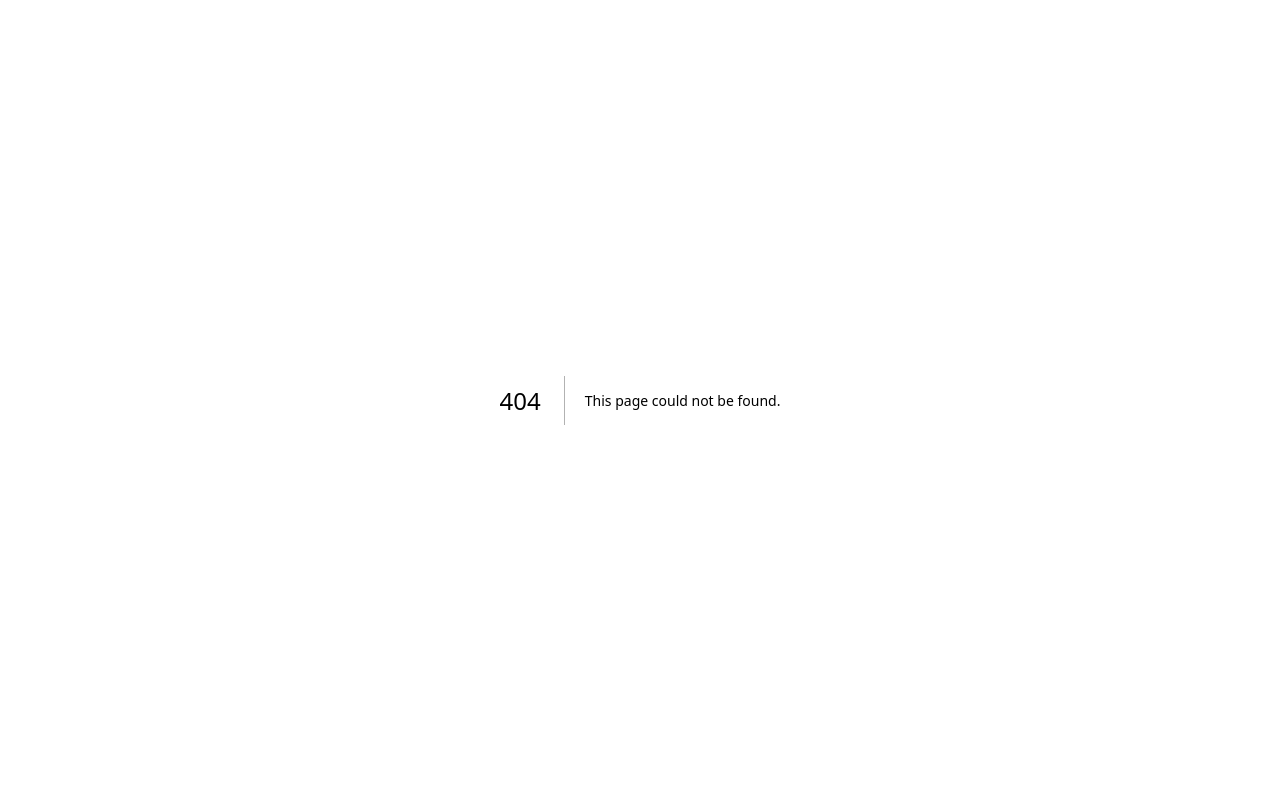
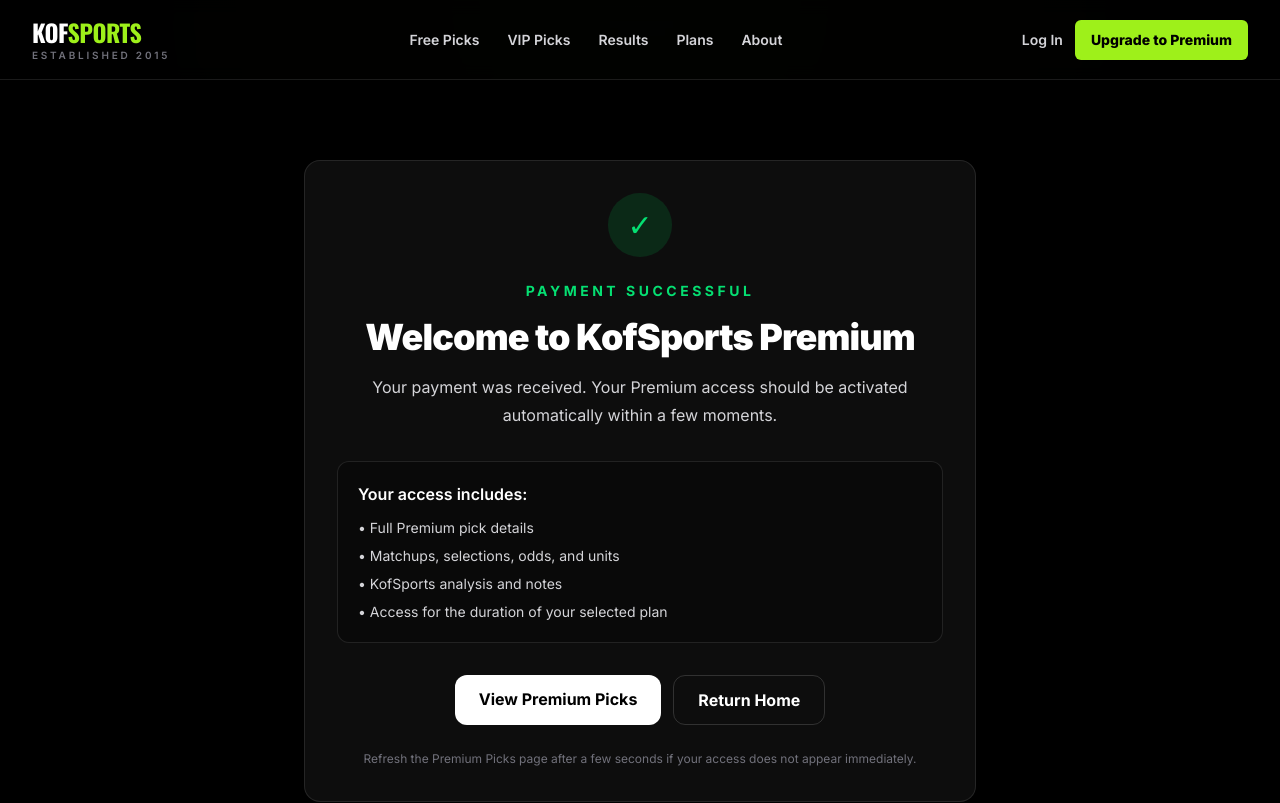
Before and after one commit to kingofsportscollectibles-sys/kofsports, a Next.js app: page /checkout/success in a window 1280 px wide. Before the commit this address had no page. Shown: the top 803 px of the page. Built offline with nearby package versions, Linux system fonts and the light colour scheme.

Commit message:
Add Stripe checkout success page

```diff
--- /dev/null
+++ b/app/(site)/checkout/success/page.tsx
@@ -0,0 +1,60 @@
+import Link from "next/link";
+
+export default function CheckoutSuccessPage() {
+  return (
+    <main className="min-h-screen bg-black px-6 py-20 text-white">
+      <div className="mx-auto max-w-2xl">
+        <div className="rounded-2xl border border-white/10 bg-white/5 p-8 text-center shadow-2xl">
+          <div className="mx-auto flex h-16 w-16 items-center justify-center rounded-full bg-green-500/15 text-3xl text-green-400">
+            ✓
+          </div>
+
+          <p className="mt-6 text-sm font-bold uppercase tracking-[0.25em] text-green-400">
+            Payment Successful
+          </p>
+
+          <h1 className="mt-4 text-4xl font-black tracking-tight">
+            Welcome to KofSports Premium
+          </h1>
+
+          <p className="mx-auto mt-4 max-w-xl text-base leading-7 text-zinc-300">
+            Your payment was received. Your Premium access should be activated
+            automatically within a few moments.
+          </p>
+
+          <div className="mt-8 rounded-xl border border-white/10 bg-black/30 p-5 text-left">
+            <p className="font-semibold text-white">Your access includes:</p>
+
+            <ul className="mt-3 space-y-2 text-sm text-zinc-300">
+              <li>• Full Premium pick details</li>
+              <li>• Matchups, selections, odds, and units</li>
+              <li>• KofSports analysis and notes</li>
+              <li>• Access for the duration of your selected plan</li>
+            </ul>
+          </div>
+
+          <div className="mt-8 flex flex-col gap-3 sm:flex-row sm:justify-center">
+            <Link
+              href="/premium-picks"
+              className="rounded-xl bg-white px-6 py-3 font-bold text-black transition hover:bg-zinc-200"
+            >
+              View Premium Picks
+            </Link>
+
+            <Link
+              href="/"
+              className="rounded-xl border border-white/15 px-6 py-3 font-bold text-white transition hover:bg-white/10"
+            >
+              Return Home
+            </Link>
+          </div>
+
+          <p className="mt-6 text-xs leading-5 text-zinc-500">
+            Refresh the Premium Picks page after a few seconds if your access
+            does not appear immediately.
+          </p>
+        </div>
+      </div>
+    </main>
+  );
+}
```
